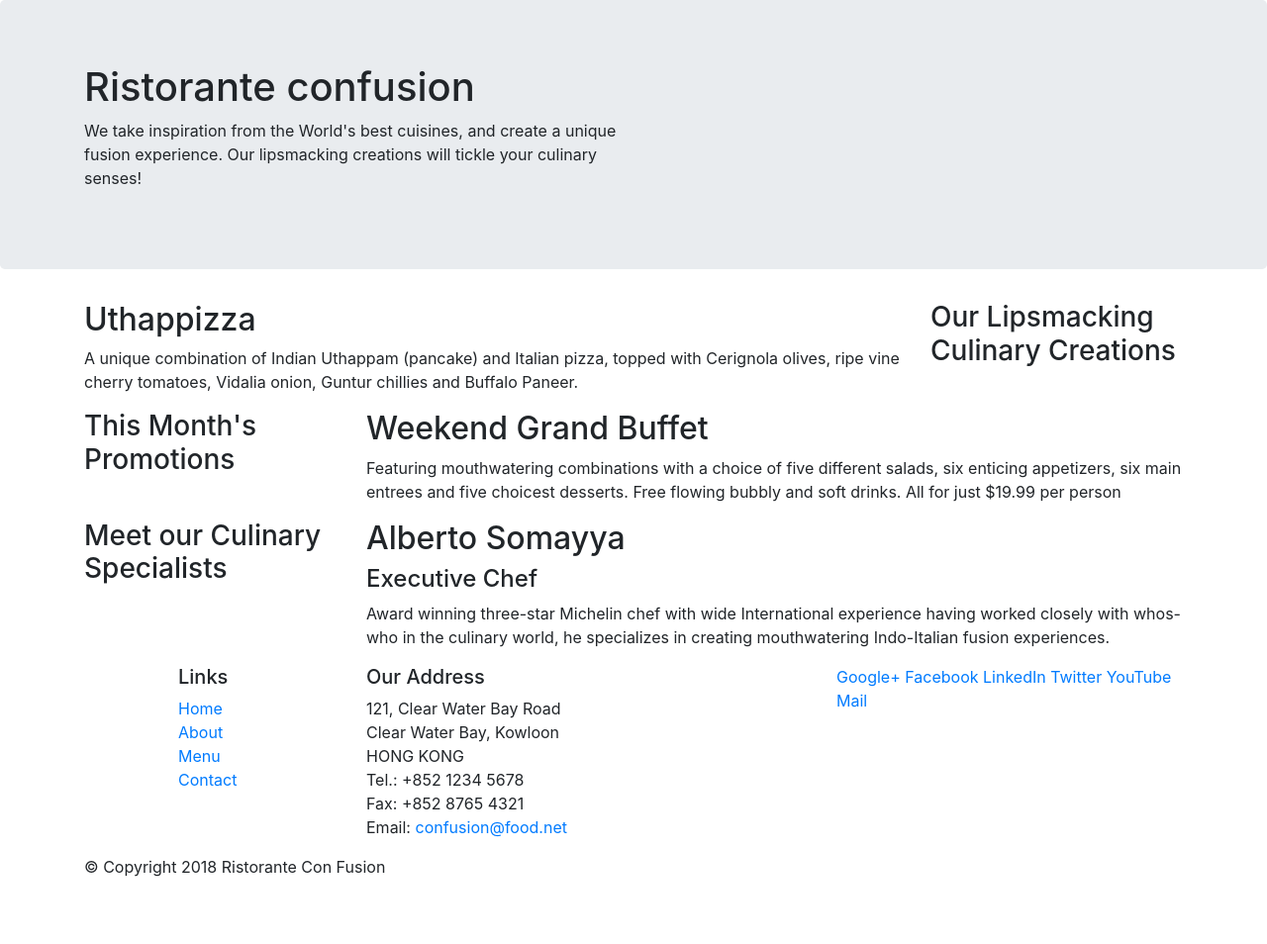
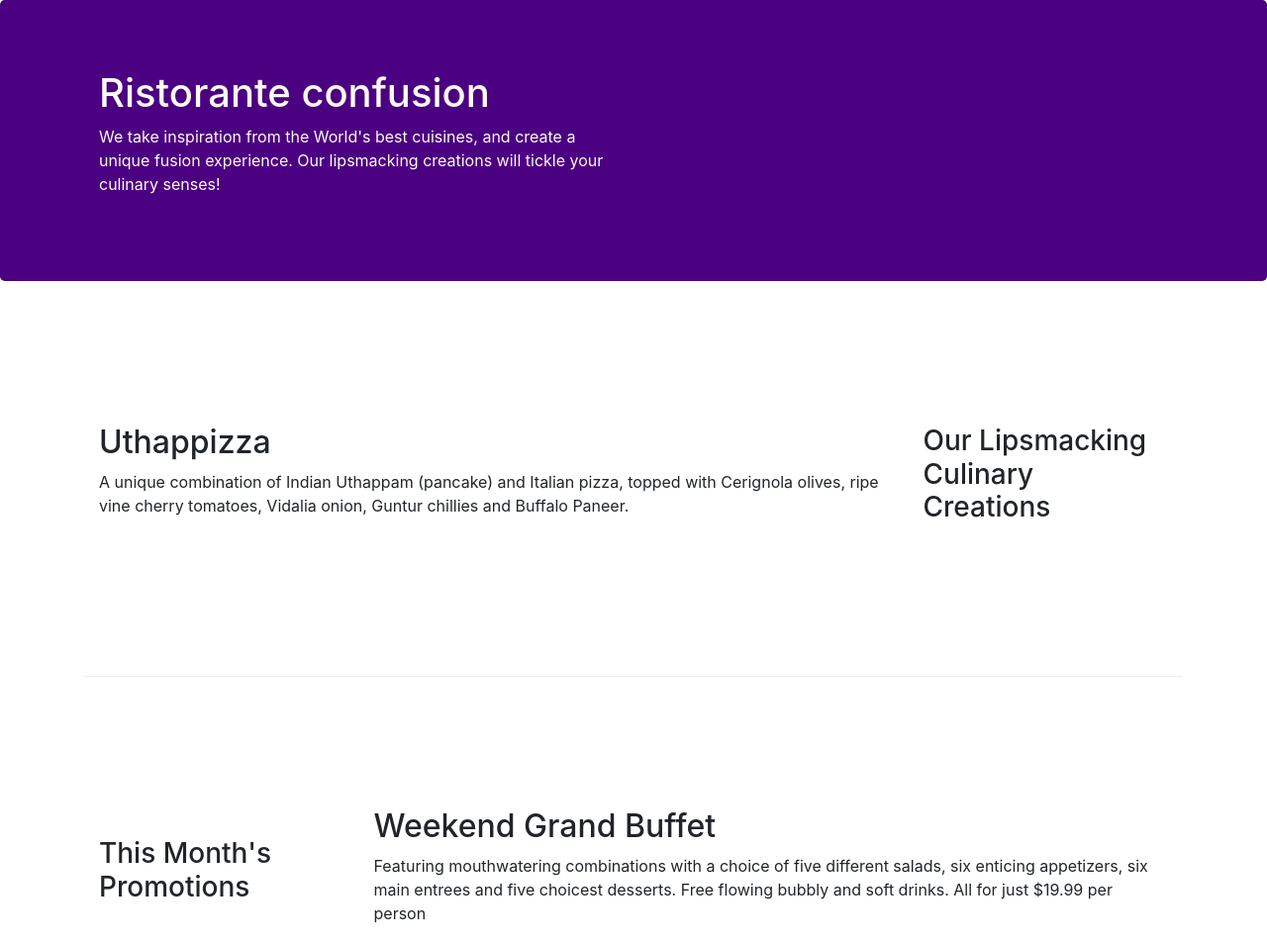
Before and after one commit to shivampatel251097/bootstrap-hands-on, a website: page index.html in a window 1280 px wide. Shown: the top 954 px of the page at 99% size. Before the commit the page ends 904 px from the top, so only its background shows below. Drawn offline with nearby package versions, Linux system fonts and the light colour scheme.

Commit message:
Cols and rows

```diff
--- a/css/styles.css
+++ b/css/styles.css
@@ -15,3 +15,16 @@
     margin: 0px auto;
     padding: 20px 0px 20px 0px;
 }
+
+.jumbotron {
+    padding: 70px 30px 70px 30px;
+    margin: 0px auto;
+    color: floralwhite;
+    background: indigo;
+}
+
+address {
+    font-size: 90%;
+    margin: 0px;
+    color: #0f0f0f;
+}
--- a/index.html
+++ b/index.html
@@ -9,6 +9,7 @@
 
     <!-- Bootstrap CSS -->
     <link rel="stylesheet" href="node_modules/bootstrap/dist/css/bootstrap.min.css">
+    <link rel="stylesheet" href="./css/styles.css">
     <title>Ristorante ConFusion</title>
 </head>
 
@@ -16,7 +17,7 @@
 
     <header class="jumbotron">
         <div class="container">
-            <div class="row">
+            <div class="row row-header">
                 <div class="col-12 col-sm-6">
                     <h1>Ristorante confusion</h1>
                     <p>We take inspiration from the World's best cuisines, and create a unique fusion experience. Our lipsmacking creations will tickle your culinary senses!</p>
@@ -28,7 +29,7 @@
     </header>
 
     <div class="container">
-        <div class="row">
+        <div class="row row-content align-items-center">
             <div class="col-12 col-sm-4 order-sm-last col-md-3">
                 <h3>Our Lipsmacking Culinary Creations</h3>
             </div>
@@ -39,7 +40,7 @@
         </div>
 
 
-        <div class="row">
+        <div class="row row-content align-items-center">
             <div class="col-12 col-sm-4 col-md-3">
                 <h3>This Month's Promotions</h3>
             </div>
@@ -49,7 +50,7 @@
             </div>
         </div>
 
-        <div class="row">
+        <div class="row row-content align-items-center">
             <div class="col-12 col-sm-4 col-md-3">
                 <h3>Meet our Culinary Specialists</h3>
             </div>
@@ -61,7 +62,7 @@
         </div>
     </div>
 
-    <footer>
+    <footer class="footer">
         <div class="container">
             <div class="row">
                 <div class="col-4 offset-1 col-sm-2">
@@ -84,8 +85,8 @@
 		              Email: <a href="mailto:confusion@food.net">confusion@food.net</a>
 		           </address>
                 </div>
-                <div class="col-12 col-sm-4">
-                    <div>
+                <div class="col-12 col-sm-4 align-self-center">
+                    <div class="text-center">
                         <a href="http://google.com/+">Google+</a>
                         <a href="http://www.facebook.com/profile.php?id=">Facebook</a>
                         <a href="http://www.linkedin.com/in/">LinkedIn</a>
@@ -95,9 +96,9 @@
                     </div>
                 </div>
            </div>
-           <div class="row">
+           <div class="row justify-content-center">
                 <div class="col-auto">
-                    <p>© Copyright 2018 Ristorante Con Fusion</p>
+                    <p>© Copyright 2018 Ristorante ConFusion</p>
                 </div>
            </div>
         </div>
```
